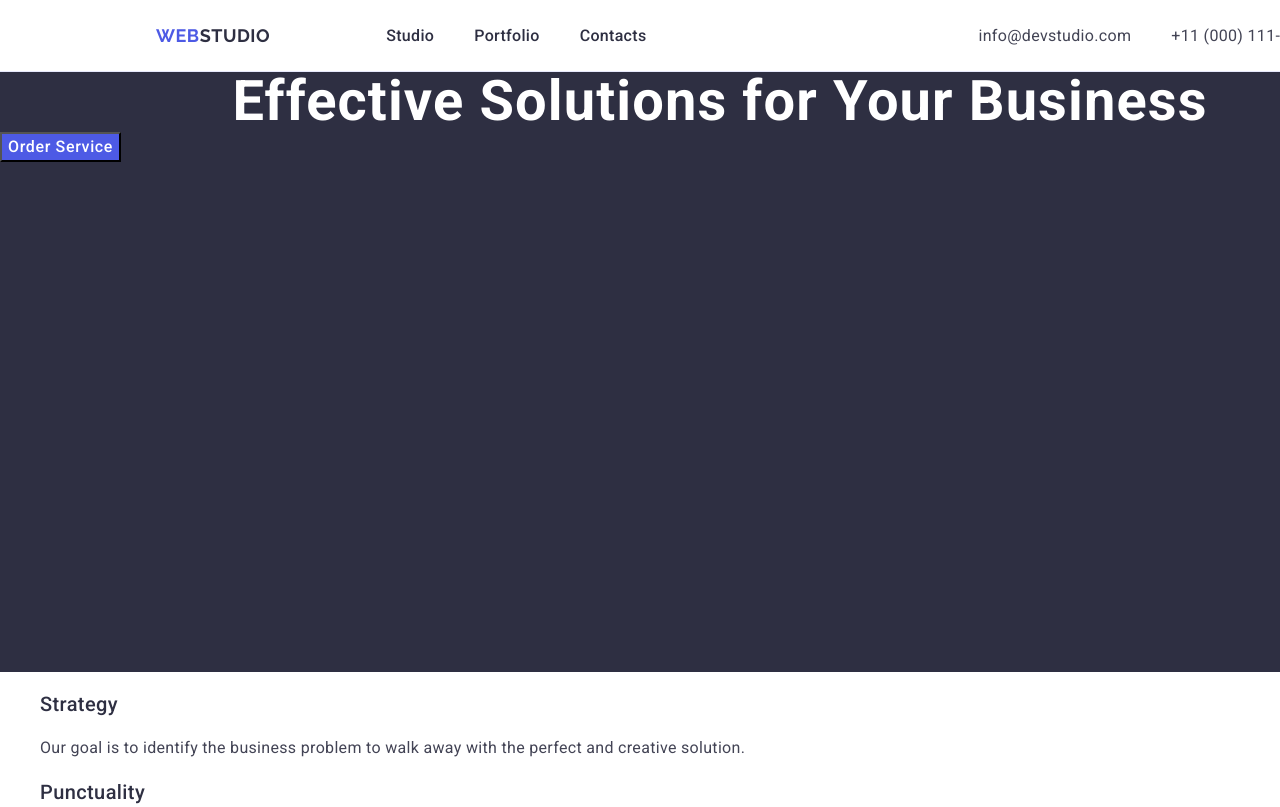
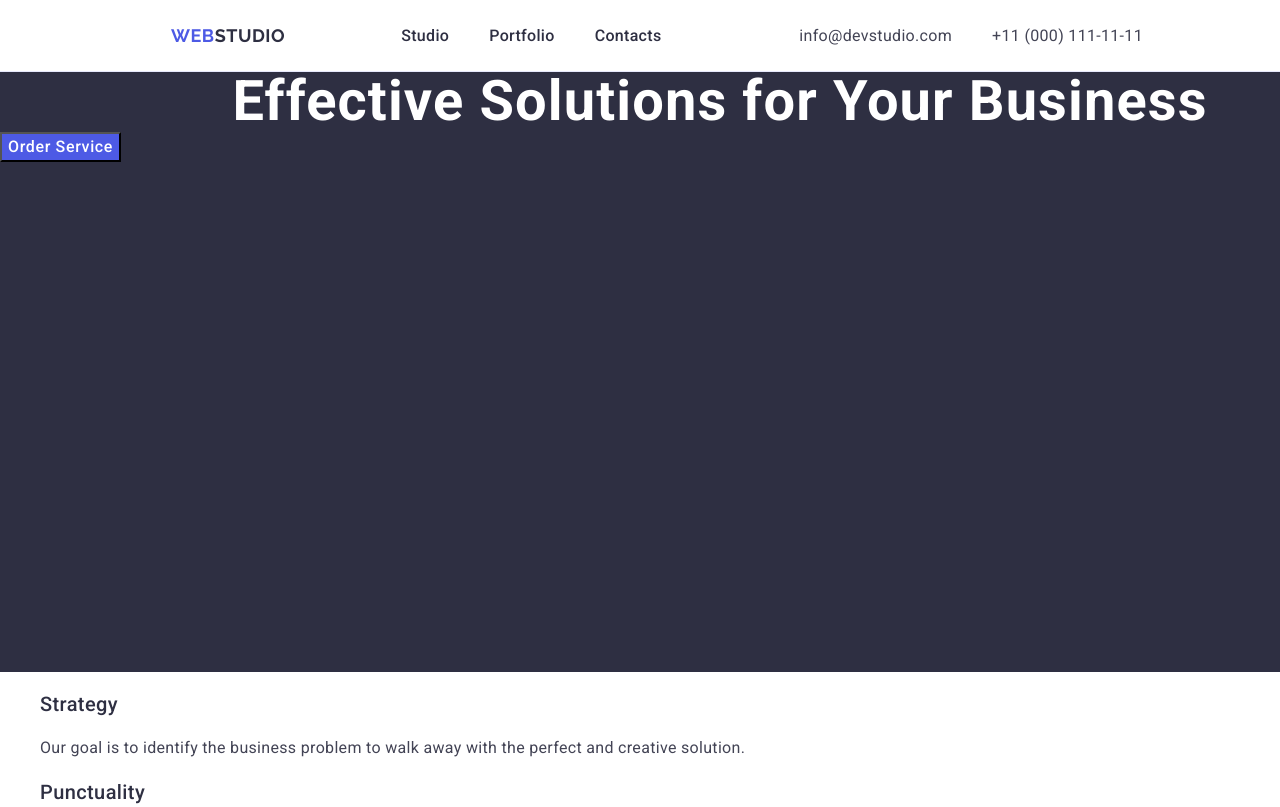
Before and after one commit to YutiiPasternak/goit-markup-hw-03, a plain HTML site: page index.html in a window 1280 px wide. Shown: the top 807 px of the page. Drawn offline with nearby package versions, Linux system fonts and the light colour scheme.

Commit message:
goit-markup-hw-03

```diff
--- a/css/styles.css
+++ b/css/styles.css
@@ -34,6 +34,8 @@ body {
   height: 72px;
 }
 .container {
+  width: 1158px;
+  padding: 0 15px;
 }
 
 .header-nav {
@@ -81,7 +83,7 @@ body {
 
 .contacts {
   font-style: normal;
-  margin-left: 332px;
+  margin-left: auto;
 }
 
 .contacts-list {
```
